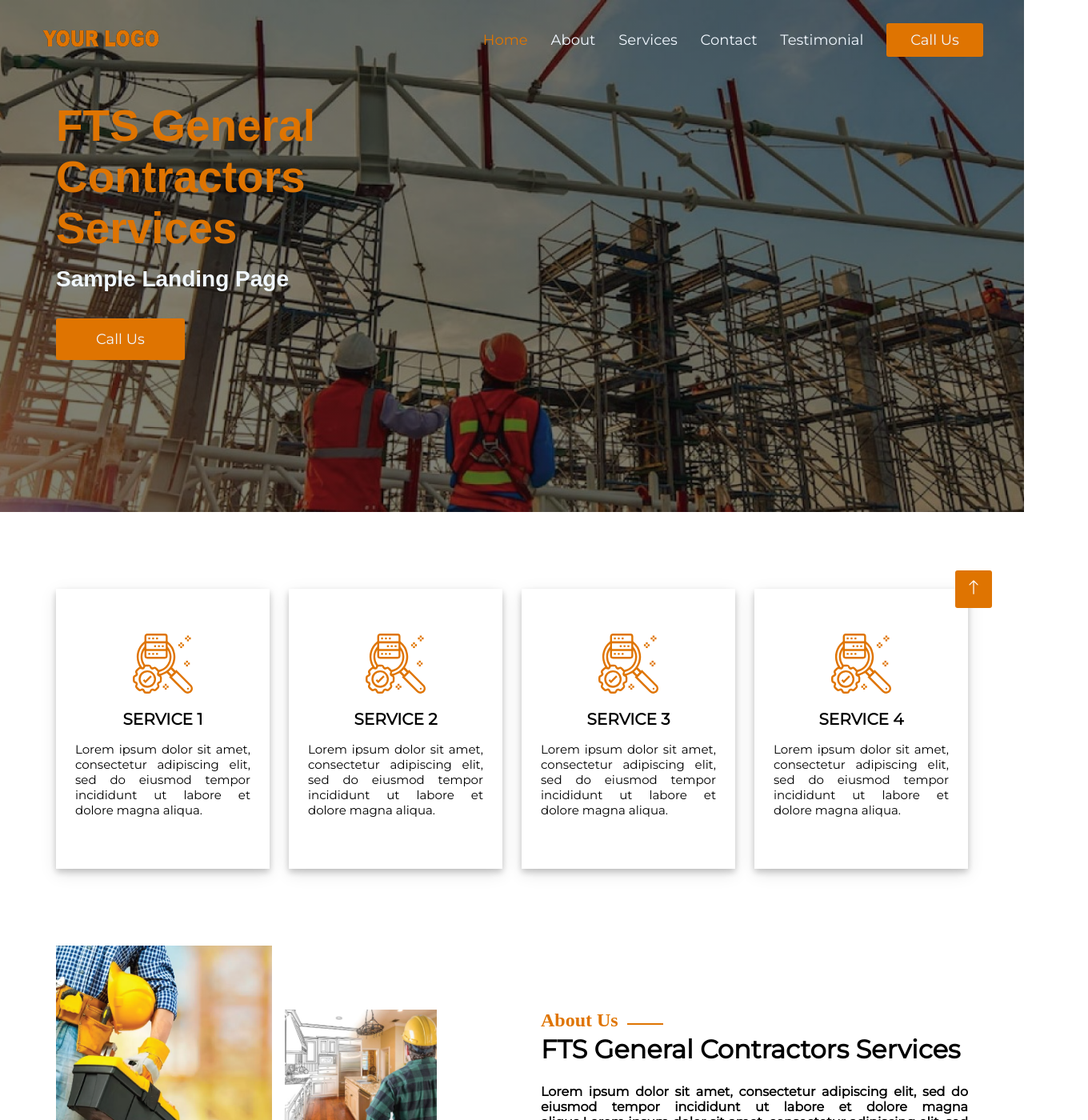
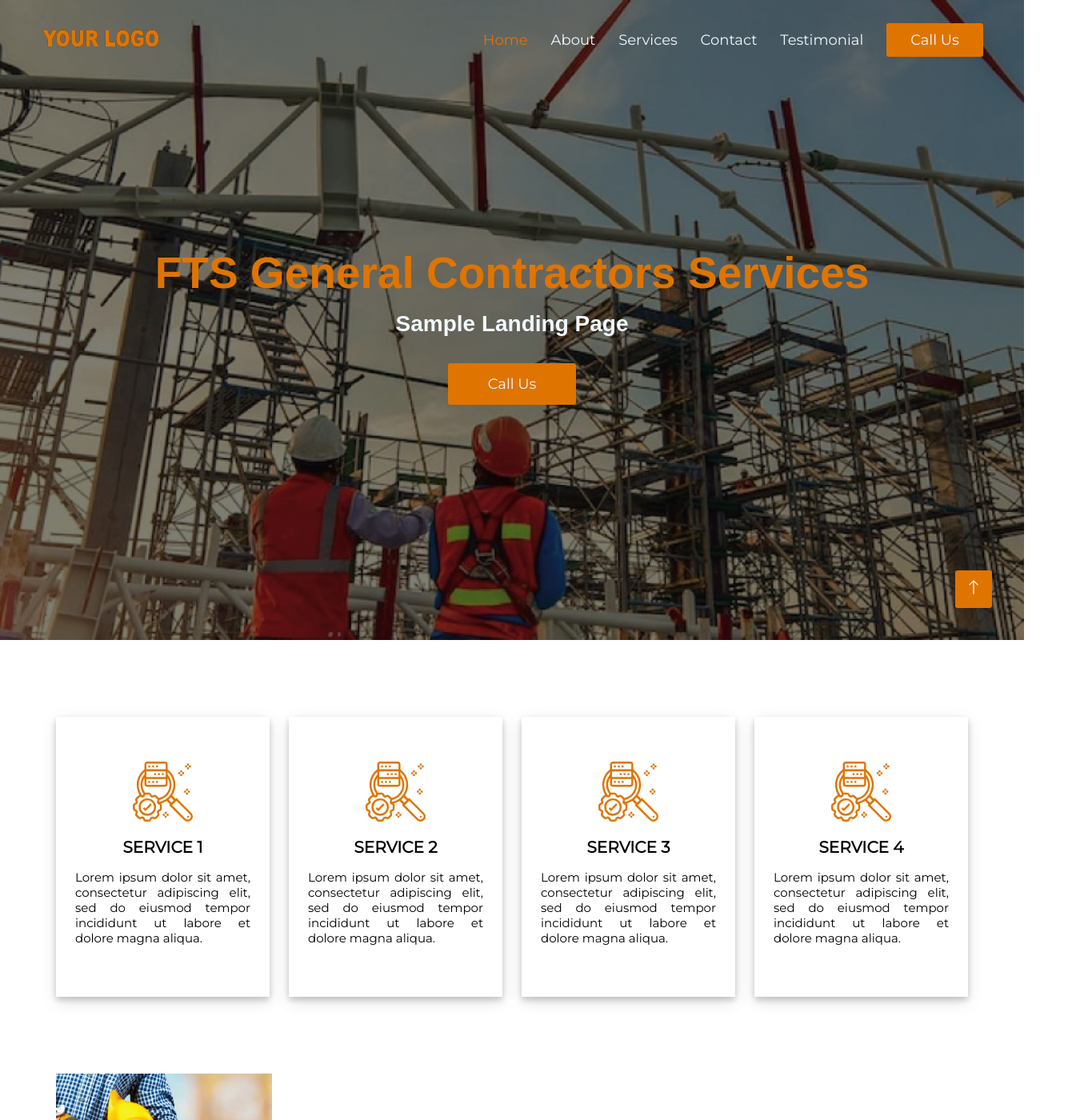
Before and after one commit to OsamaAslam29/FTS-Constractor, a React (Create React App) app: page / in a window 1280 px wide. Shown: the top 1400 px of the page at 80% size, 1360 px wide, since content can reach past the window. Built offline with nearby package versions, Linux system fonts and the light colour scheme.

Commit message:
animations done

```diff
--- a/package.json
+++ b/package.json
@@ -16,6 +16,7 @@
     "react-google-recaptcha": "^2.1.0",
     "react-icons": "^4.6.0",
     "react-modal-video": "^1.2.10",
+    "react-reveal": "^1.2.2",
     "react-scripts": "5.0.1",
     "react-slick": "^0.29.0",
     "sass": "^1.56.1",
--- a/src/Components/About/About.jsx
+++ b/src/Components/About/About.jsx
@@ -1,10 +1,13 @@
 import React from 'react'
 import './About.scss'
+import Roll from 'react-reveal/Roll';
+
 import { ReactComponent as Search } from '../../Assets/search.svg'
 const About = () => {
     return (
         <div className='container spacing'>
             <div className="flex-cards">
+                <Roll left>
                     <div className="card">
                         <div className="back_drop"></div>
                         <div className="logo">
@@ -17,6 +20,8 @@ const About = () => {
                             <p>Lorem ipsum dolor sit amet, consectetur adipiscing elit, sed do eiusmod tempor incididunt ut labore et dolore magna aliqua.</p>
                         </div>
                     </div>
+                </Roll>
+                <Roll left>
                     <div className="card">
                         <div className="back_drop"></div>
                         <div className="logo">
@@ -29,6 +34,8 @@ const About = () => {
                             <p>Lorem ipsum dolor sit amet, consectetur adipiscing elit, sed do eiusmod tempor incididunt ut labore et dolore magna aliqua.</p>
                         </div>
                     </div>
+                </Roll>
+                <Roll left>
                     <div className="card">
                         <div className="back_drop"></div>
                         <div className="logo">
@@ -41,6 +48,8 @@ const About = () => {
                             <p>Lorem ipsum dolor sit amet, consectetur adipiscing elit, sed do eiusmod tempor incididunt ut labore et dolore magna aliqua.</p>
                         </div>
                     </div>
+                </Roll>
+                <Roll left>
                     <div className="card">
                         <div className="back_drop"></div>
                         <div className="logo">
@@ -53,7 +62,9 @@ const About = () => {
                             <p>Lorem ipsum dolor sit amet, consectetur adipiscing elit, sed do eiusmod tempor incididunt ut labore et dolore magna aliqua.</p>
                         </div>
                     </div>
+                </Roll>
             </div>
+
         </div>
     )
 }
--- a/src/Components/Footer/Footer.jsx
+++ b/src/Components/Footer/Footer.jsx
@@ -11,6 +11,8 @@ import { ImYoutube } from 'react-icons/im';
 import { FaYelp } from 'react-icons/fa';
 import { RiInstagramFill } from 'react-icons/ri';
 import { GrGoogle } from 'react-icons/gr';
+import Slide from 'react-reveal/Slide';
+
 
 
 import { FaAngleRight } from 'react-icons/fa';
@@ -20,6 +22,7 @@ const Footer = () => {
         <div className='footer-container spacing'>
             <div className="container">
                 <div className="flex-footer">
+                    <Slide left>
                         <div className="flex-contact">
                             <div className="heading">
                                 <h4>Contact</h4>
@@ -63,6 +66,8 @@ const Footer = () => {
                                 </a>
                             </div>
                         </div>
+                    </Slide>
+                    <Slide bottom>
                         <div className="links">
                             <div className="heading">
                                 <h4>Related Links</h4>
@@ -135,10 +140,12 @@ const Footer = () => {
                                 </a>
                             </div>
                         </div>
-
+                    </Slide>
+                    <Slide right>
                         <div className="location">
                             <iframe src="https://www.google.com/maps/embed?pb=!1m14!1m8!1m3!1d203655.84375164827!2d-95.038779!3d37.1022!3m2!1i1024!2i768!4f13.1!3m3!1m2!1s0x54eab584e432360b%3A0x1c3bb99243deb742!2sUnited%20States!5e0!3m2!1sen!2sus!4v1669152173874!5m2!1sen!2sus" allowFullScreen="" loading="lazy" referrerPolicy="no-referrer-when-downgrade"></iframe>
                         </div>
+                    </Slide>
                 </div>
                 <div className="border"></div>
                 <div className="copyright">
--- a/src/Components/Home/Home.jsx
+++ b/src/Components/Home/Home.jsx
@@ -1,6 +1,9 @@
 import React from 'react'
 import Navbar from '../Navbar/Navbar'
 import './Home.scss'
+
+import Bounce from 'react-reveal/Bounce';
+
 const Home = () => {
   return (
     <>
@@ -8,11 +11,13 @@ const Home = () => {
       <Navbar className="postion" />
       <div className="container" id='home'>
         <div className="fts-group">
+      <Bounce left>
           <h1>FTS General Contractors Services</h1>
           <h3>Sample Landing Page</h3>
           <div className='primary-button'>
             <a href="tel:">Call Us</a>
           </div>
+        </Bounce>
         </div>
       </div>
     </div>
--- a/src/Components/Home/Home.scss
+++ b/src/Components/Home/Home.scss
@@ -1,6 +1,6 @@
 .home-container {
     width: 100%;
-    height: 80vh;
+    height: 100vh;
     background: linear-gradient(rgba(0, 0, 0, 0.5), rgba(0, 0, 0, 0.5)), url('../../Assets/hom.jpg');
     background-position: center center;
     background-repeat: no-repeat;
@@ -11,22 +11,15 @@
         background-position: center center;
         background-repeat: no-repeat;
         background-size: 100% 100%;
-        // height: 65vh;
 
     }
 
     .fts-group {
-        height: 70vh;
-        width: 40%;
+        height: 100vh;
         display: flex;
         flex-direction: column;
         justify-content: center;
-
-        @media screen and (max-width: 990px) {
-            height: 90vh;
-            width: 100%;
-            align-items: center;
-        }
+        align-items: center;
 
         h1 {
             color: var(--primary);
--- a/src/Components/Navbar/Navbar.jsx
+++ b/src/Components/Navbar/Navbar.jsx
@@ -6,6 +6,9 @@ import logo from '../../Assets/logo.png'
 import MenuIcon from '@mui/icons-material/Menu';
 import Box from '@mui/material/Box';
 import SwipeableDrawer from '@mui/material/SwipeableDrawer';
+
+import Fade from 'react-reveal/Fade';
+
 
 const Navbar = () => {
 
@@ -73,11 +76,13 @@ const Navbar = () => {
     window.addEventListener("scroll", changeNavBar);
 
     return (
+        <Fade top>
+            <div className={background ? 'nav-container scroll' : 'nav-container'}>
 
-        <div className={background ? 'nav-container scroll' : 'nav-container'}>
                 <div className="logo">
                     <img src={logo} alt="" />
                 </div>
+
                 <div className="menu">
                     <div className="web-menu">
                         <a href="#home" className='active'>Home</a>
@@ -111,6 +116,7 @@ const Navbar = () => {
                     </div>
                 </div>
             </div>
+        </Fade>
     )
 }
 
--- a/src/Components/ScrollButton/ScrollButton.jsx
+++ b/src/Components/ScrollButton/ScrollButton.jsx
@@ -2,6 +2,8 @@ import React, { useState } from 'react'
 import './ScrollButton.scss'
 import { useEffect } from 'react';
 import { BsArrowUp } from 'react-icons/bs';
+import Slide from 'react-reveal/Slide';
+
 
 const ScrollButton = () => {
 
@@ -10,13 +12,14 @@ const ScrollButton = () => {
     }, []);
     return (
         <>
-
+            <Slide bottom>
                 <button className='scroll-btn' onClick={() => {
                     window.scrollTo({ top: 0, left: 0, behavior: 'smooth' });
                 }}
                 >
                     <BsArrowUp />
                 </button>
+            </Slide>
 
 
         </>
--- a/src/Components/Services/Services.jsx
+++ b/src/Components/Services/Services.jsx
@@ -4,6 +4,7 @@ import first from '../../Assets/first.png'
 import second from '../../Assets/second.jpg'
 import third from '../../Assets/third.jpg'
 import forth from '../../Assets/forth.jpg'
+import Zoom from 'react-reveal/Zoom';
 
 const Services = () => {
     return (
@@ -12,20 +13,28 @@ const Services = () => {
                 <div className="flex-about">
                     <div className="images-box">
                         <div className="upper">
-                            <div className="large-image">
-                                <img src={first} alt="" />
-                            </div>
+                            <Zoom>
+                                <div className="large-image">
+                                    <img src={first} alt="" />
+                                </div>
+                            </Zoom>
+                            <Zoom>
                             <div className="small-image">
                                 <img src={second} alt="" />
                             </div>
+                            </Zoom>
                         </div>
                         <div className="lower">
+                        <Zoom>
                             <div className="small-image">
                                 <img src={third} alt="" />
                             </div>
+                            </Zoom>
+                            <Zoom>
                             <div className="large-image">
                                 <img src={forth} alt="" />
                             </div>
+                            </Zoom>
                         </div>
                     </div>
                     <div className="about-box">
```
Also changed, not shown: src/Components/Contact/Contact.jsx (+23 -1 lines), 1 other file (tests, documents, lock files or other folders). Lines whose indentation alone changed are shown as unchanged.
